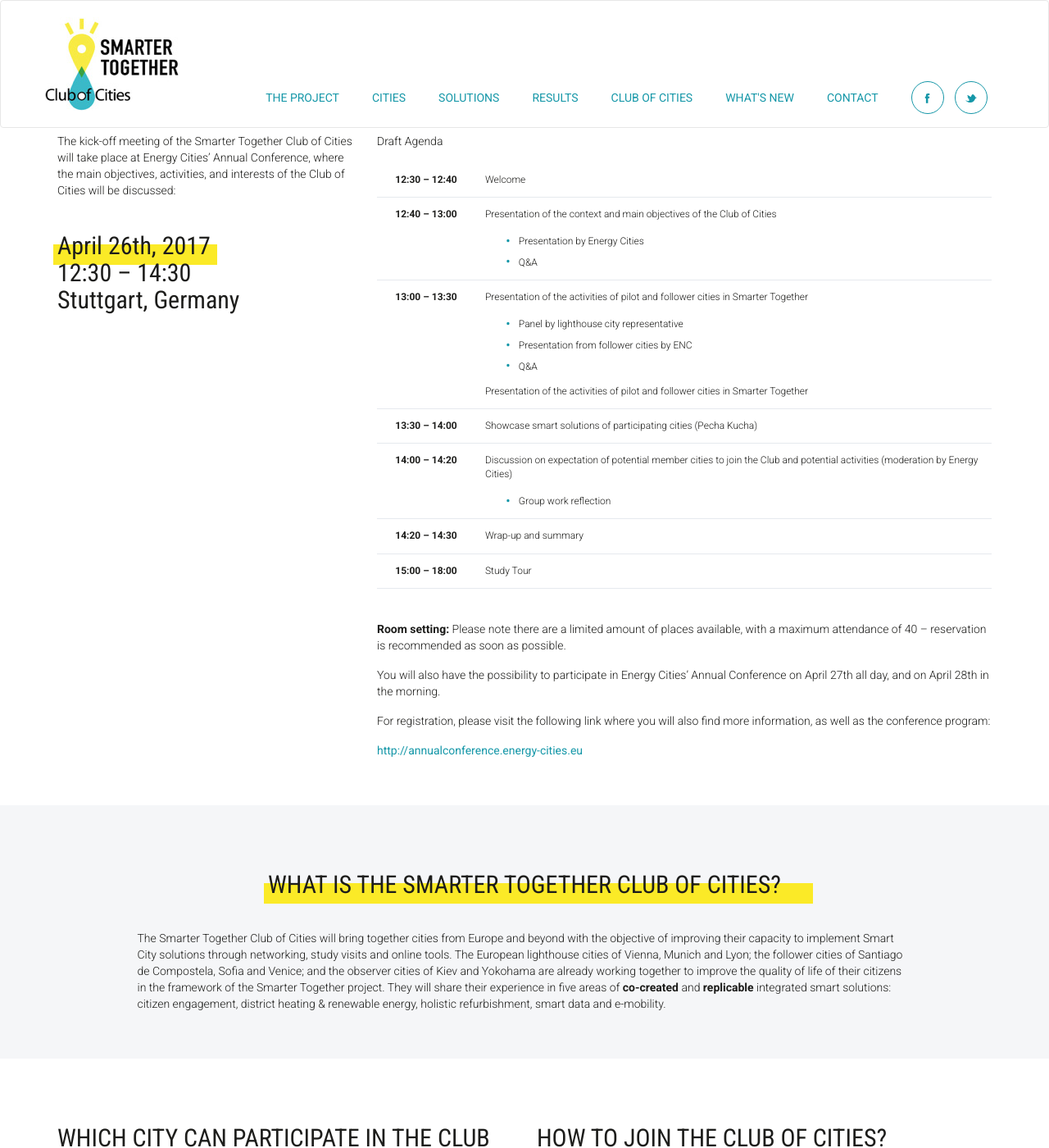
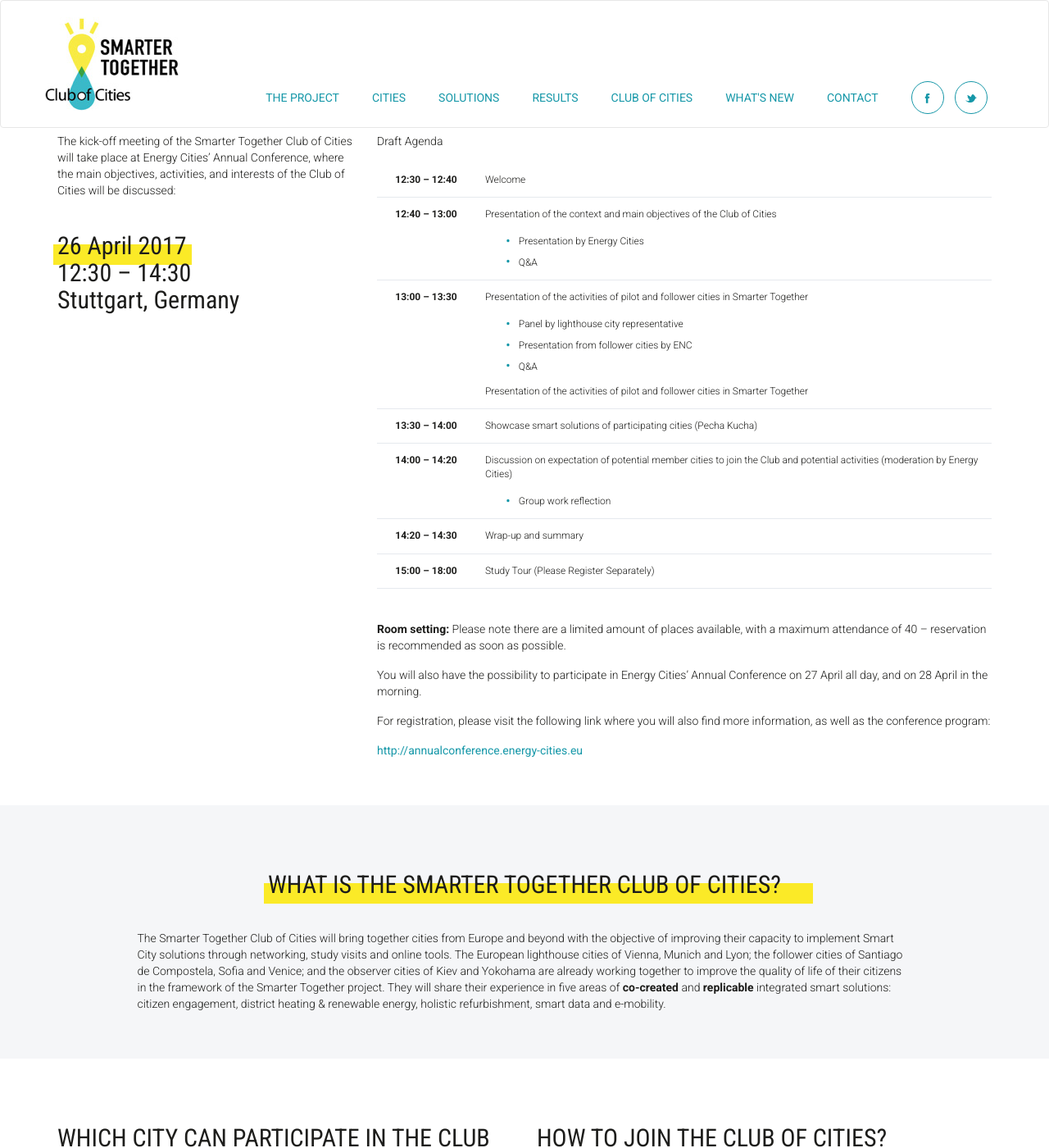
Before and after one commit to frontcraft/smarttogether, a Jekyll site: the page built from club-of-cities/kickoff.md, in a window 1280 px wide and 1400 px high, scrolled down 752 px. Shown: the whole window at 82% size. Built offline with Jekyll 4.4.1, drawn with Linux system fonts in a browser that asks for light colours; nearby versions of some CDN libraries; some of the changed text lies outside the part shown.

Commit message:
club of cities content implementation

```diff
--- a/_layouts/club-of-cities--about.html
+++ b/_layouts/club-of-cities--about.html
@@ -74,7 +74,7 @@
       <div class="col-sm-offset-3 col-sm-6 text-center">
         <h2 class="text-center text-gray"><span class="ornament">Kick-off Meeting</span></h2>
         <p>Please join us for the first Club of Cities meeting:</p>
-        <h3 class="text-center text-transform-initial">April 26th, 2017, from 12:30 to 14:30 in Stuttgart, Germany</h3>
+        <h3 class="text-center text-transform-initial">26 April 2017, from 12:30 to 14:30 in Stuttgart, Germany</h3>
         <p>The meeting will take place during Energy Cities’ annual conference in Stuttgart, Germany, where the main objectives, activities, and interests of the Club of Cities will be discussed.</p>
       </div>
     </div>
--- a/_layouts/club-of-cities--kickoff.html
+++ b/_layouts/club-of-cities--kickoff.html
@@ -14,7 +14,7 @@
       <h2 class="header__pre-text">Invitation</h2>
       <h1 class="header__primary-text">Club of Cities</h1>
       <h1 class="header__primary-text">Kick-off Meeting</h1>
-      <div class="header__secondary-text text-center">April 26th, 2017 from 12:30 to 14:30</div>
+      <div class="header__secondary-text text-center">26 April 2017 from 12:30 to 14:30</div>
       <div class="header__secondary-text text-center">Stuttgart, Germany</div>
     </div>
   </div>
@@ -28,7 +28,7 @@
       </div>
       <div class="col-sm-4">
         <p>The kick-off meeting of the Smarter Together Club of Cities will take place at Energy Cities’ Annual Conference, where the main objectives, activities, and interests of the Club of Cities will be discussed:</p>
-        <h2 class="text-left text-gray text-transform-initial"><span class="ornament ornament-multiple-lines">April 26th, 2017</span><br> 12:30 – 14:30<br> Stuttgart, Germany</h2>
+        <h2 class="text-left text-gray text-transform-initial"><span class="ornament ornament-multiple-lines">26 April 2017</span><br> 12:30 – 14:30<br> Stuttgart, Germany</h2>
       </div>
       <div class="col-sm-8">
         <p>Draft Agenda</p>
@@ -77,12 +77,12 @@
             </tr>
             <tr>
               <th style="width: 120px">15:00 – 18:00</th>
-              <td class="text-left">Study Tour</td>
+              <td class="text-left">Study Tour (Please Register Separately)</td>
             </tr>
           </tbody>
         </table>
         <p><strong>Room setting:</strong> Please note there are a limited amount of places available, with a maximum attendance of 40 – reservation is recommended as soon as possible.</p>
-        <p>You will also have the possibility to participate in Energy Cities’ Annual Conference on April 27th all day, and on April 28th in the morning.</p>
+        <p>You will also have the possibility to participate in Energy Cities’ Annual Conference on 27 April all day, and on 28 April in the morning.</p>
         <p>For registration, please visit the following link where you will also find more information, as well as the conference program:</p>
         <p><a href="http://annualconference.energy-cities.eu">http://annualconference.energy-cities.eu</a></p>
       </div>
```
